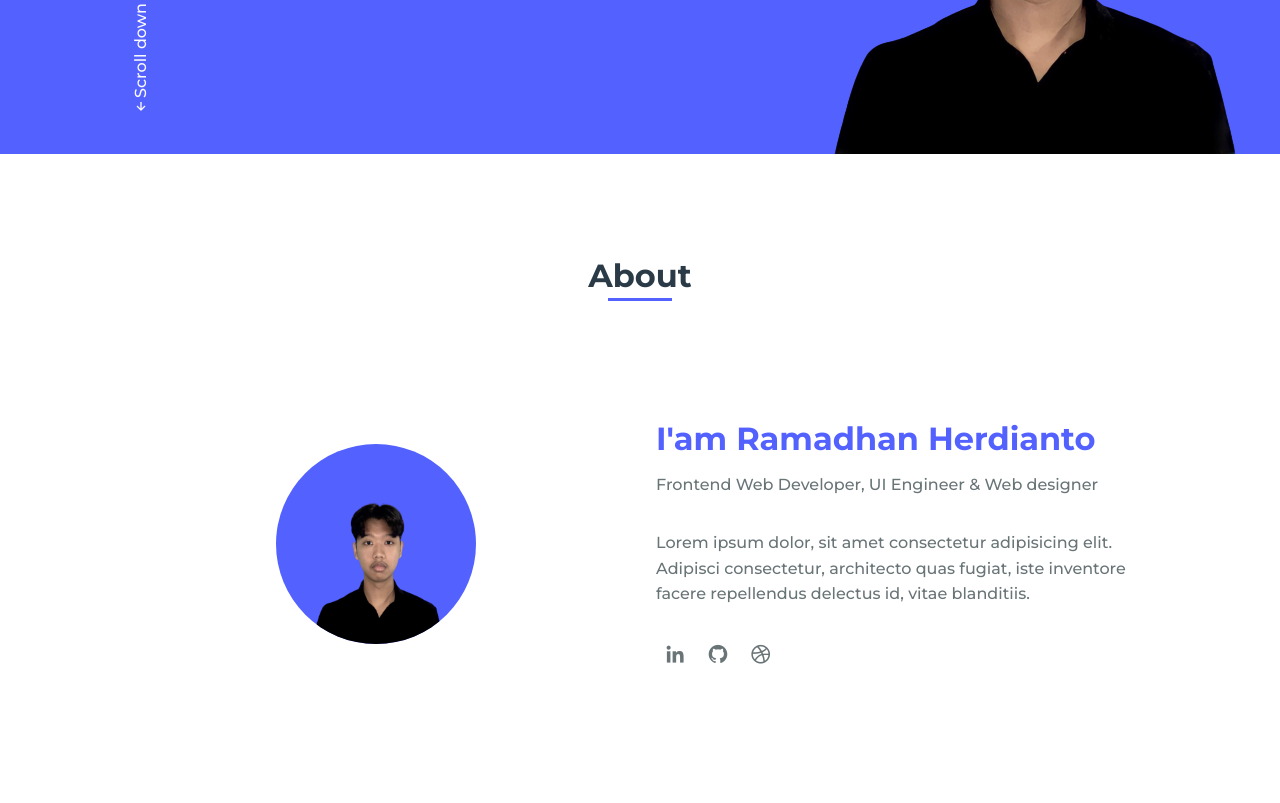
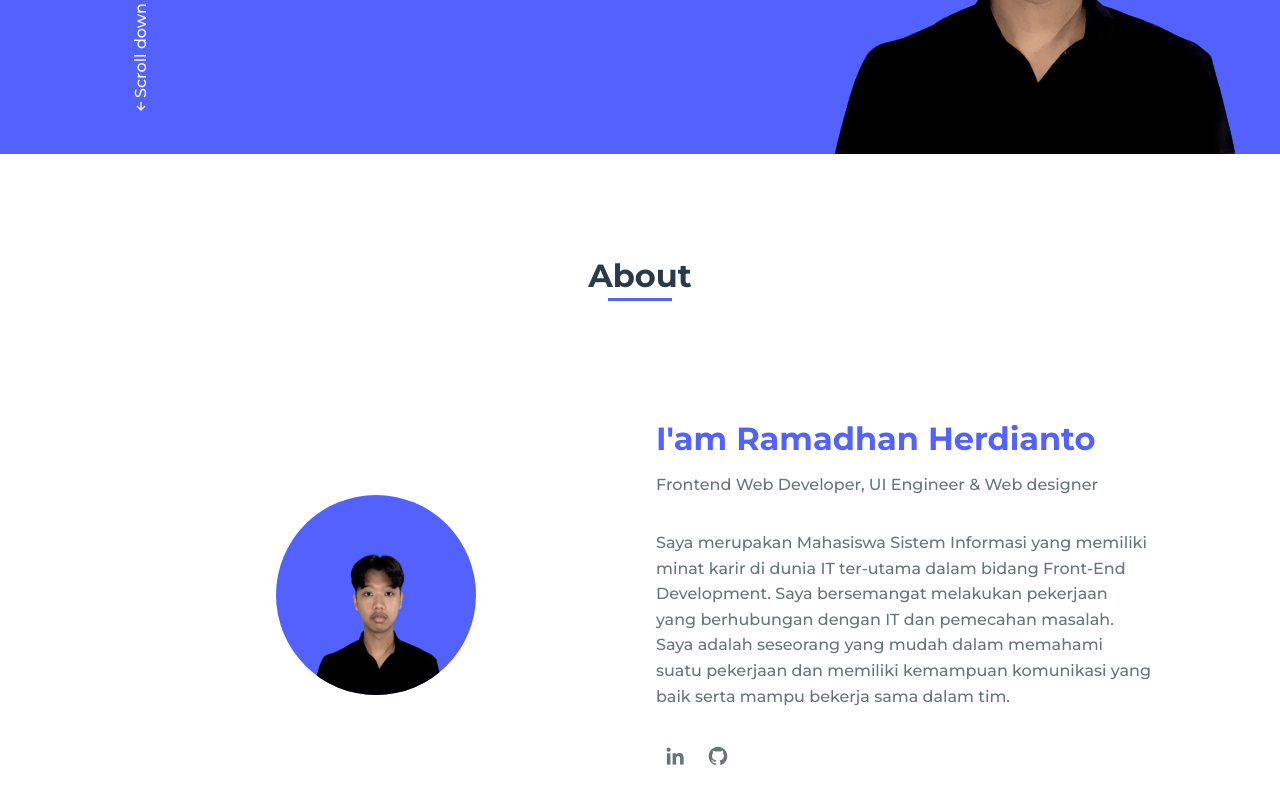
Before and after one commit to ramaherdianto/portfolio, a plain HTML site: page index.html in a window 1280 px wide. Shown: the part 486-1289 px from the top of the page. Drawn offline with nearby package versions, Linux system fonts and the light colour scheme.

Commit message:
mengubah konten pada section about

```diff
--- a/index.html
+++ b/index.html
@@ -71,12 +71,14 @@
           <div>
             <h2 class="about__subtitle">I'am Ramadhan Herdianto</h2>
             <span class="about__profession">Frontend Web Developer, UI Engineer & Web designer</span>
-            <p class="about__text">Lorem ipsum dolor, sit amet consectetur adipisicing elit. Adipisci consectetur, architecto quas fugiat, iste inventore facere repellendus delectus id, vitae blanditiis.</p>
+            <p class="about__text">
+              Saya merupakan Mahasiswa Sistem Informasi yang memiliki minat karir di dunia IT ter-utama dalam bidang Front-End Development. Saya bersemangat melakukan pekerjaan yang berhubungan dengan IT dan pemecahan masalah. Saya adalah
+              seseorang yang mudah dalam memahami suatu pekerjaan dan memiliki kemampuan komunikasi yang baik serta mampu bekerja sama dalam tim.
+            </p>
 
             <div class="about__social">
               <a href="#" class="about__social-icon"><i class="bx bxl-linkedin"></i></a>
               <a href="#" class="about__social-icon"><i class="bx bxl-github"></i></a>
-              <a href="#" class="about__social-icon"><i class="bx bxl-dribbble"></i></a>
             </div>
           </div>
         </div>
```
